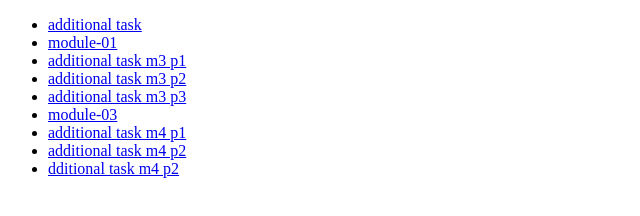
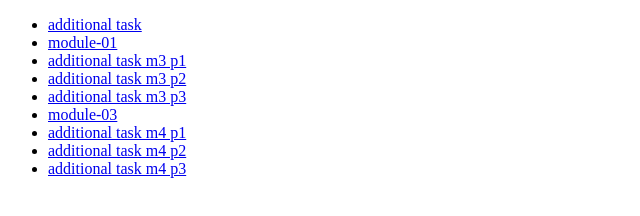
Before and after one commit to YanaEgorova/GoIt, a plain HTML site: page index.html in a window 1280 px wide. Shown: the full height of the page, 0-640 px from the left. Drawn offline with Linux system fonts and the light colour scheme.

Commit message:
Update index.html

```diff
--- a/index.html
+++ b/index.html
@@ -39,7 +39,7 @@
       </li>
       <li>
         <a href="./html-css/additional task m4 p3/index.html"
-          >dditional task m4 p2</a
+          >additional task m4 p3</a
         >
       </li>
     </ul>
```
